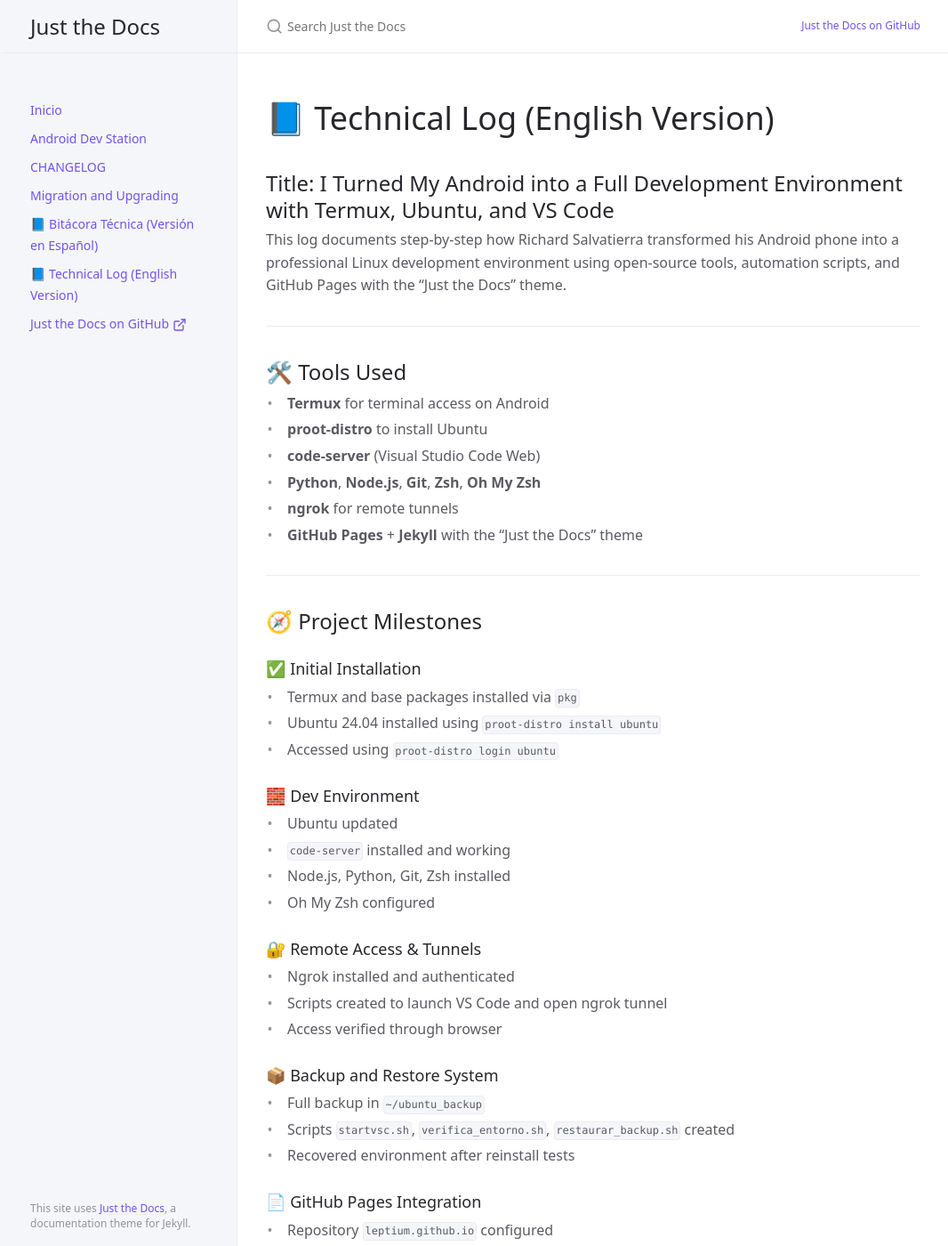
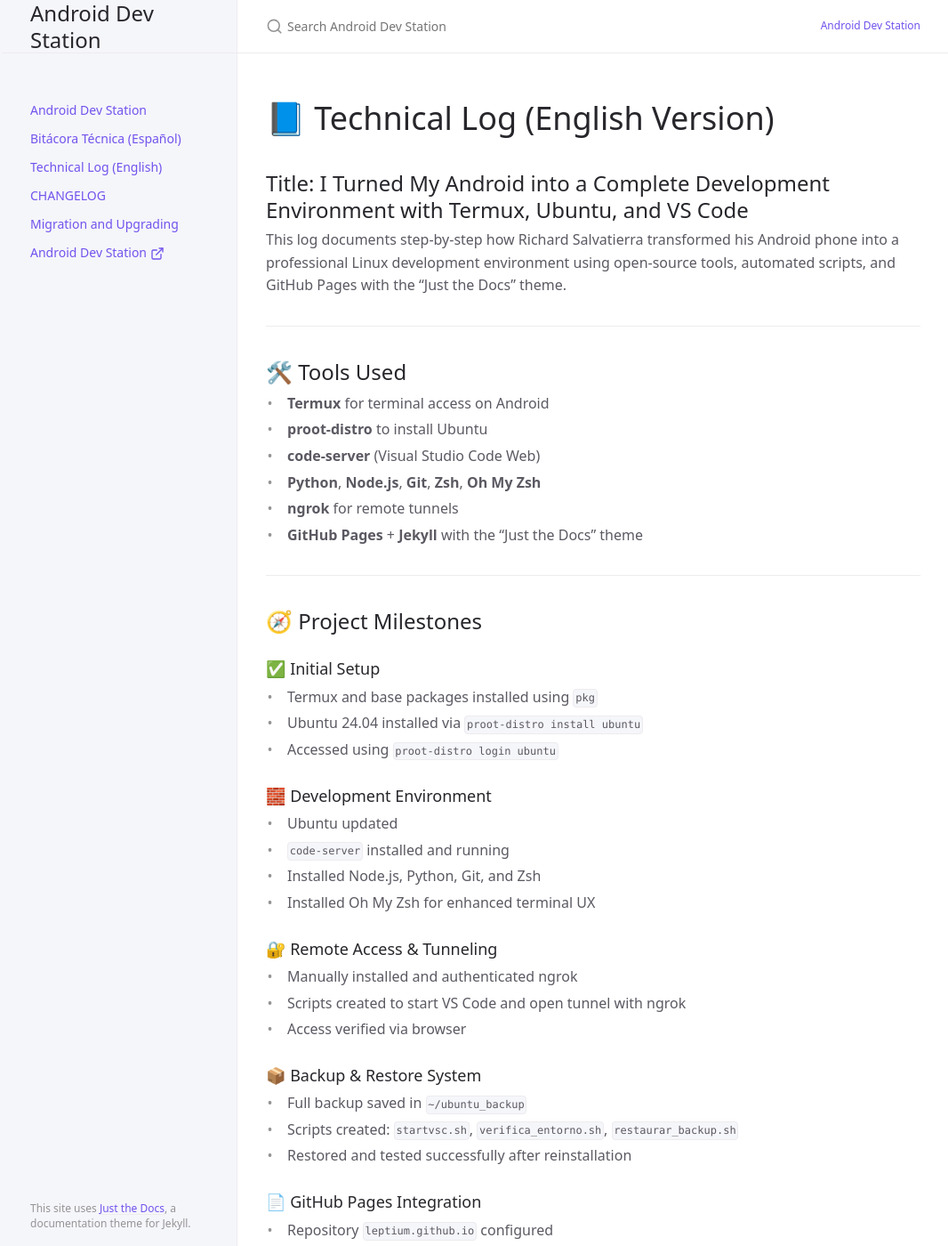
Before and after one commit to leptium/leptium.github.io, a Jekyll site: the page built from bitacora-en.md, in a window 1280 px wide and 1400 px high. Shown: the whole window at 89% size, without its empty margins (105-1171 px from the left). Built offline with Jekyll 4.4.1, drawn with Linux system fonts in a browser that asks for light colours; cached includes are drawn as plain includes; our own code applies the rules of GitHub Pages for plain Markdown files; some of the changed text lies outside the part shown.

```diff
--- a/_config.yml
+++ b/_config.yml
@@ -13,11 +13,11 @@
 # you will see them accessed via {{ site.title }}, {{ site.github_repo }}, and so on.
 # You can create any custom variable you would like, and they will be accessible
 # in the templates via {{ site.myvariable }}.
-title: Just the Docs
-description: A Jekyll theme for documentation
+title: Android Dev Station
+description: How I Turned an Android into a Professional Development Station
 baseurl: "" # the subpath of your site, e.g. /blog
-url: "https://just-the-docs.com" # the base hostname & protocol for your site, e.g. http://example.com
-repository: just-the-docs/just-the-docs # for github-metadata
+url: "https://leptium.github.io" # the base hostname & protocol for your site, e.g. http://example.com
+repository: leptium/leptium.github.io # for github-metadata
 
 permalink: pretty
 
@@ -110,8 +110,8 @@ heading_anchors: true
 
 # Aux links for the upper right navigation
 aux_links:
-  "Just the Docs on GitHub":
-    - "https://github.com/just-the-docs/just-the-docs"
+  "Android Dev Station":
+    - "https://github.com/leptium/leptium.github.io"
 
 # Makes Aux links open in a new tab. Default is false
 aux_links_new_tab: false
@@ -123,11 +123,19 @@ nav_enabled: true
 # Sort order for navigation links
 # nav_sort: case_insensitive # default, equivalent to nil
 nav_sort: case_sensitive # Capital letters sorted before lowercase
+nav:
+  - title: Inicio
+    url: /
+  - title: Bitácora Técnica (Español)
+    url: /bitacora-es
+  - title: Technical Log (English)
+    url: /bitacora-en
+
 
 # External navigation links
 nav_external_links:
-  - title: Just the Docs on GitHub
-    url: https://github.com/just-the-docs/just-the-docs
+  - title: Android Dev Station
+    url: https://github.com/leptium/leptium.github.io
 
 # Show navigation error report
 nav_error_report: true # default is false/nil.
@@ -143,19 +151,30 @@ liquid:
 back_to_top: true
 back_to_top_text: "Back to top"
 
-footer_content: 'Copyright &copy; 2017-2020 Patrick Marsceill. Distributed by an <a href="https://github.com/just-the-docs/just-the-docs/tree/main/LICENSE.txt">MIT license.</a> <a href="https://www.netlify.com/">This site is powered by Netlify.</a>'
+footer_content: >
+  Hecho con ❤️ por Richard E. Salvatierra-Ube.
+  Sitio generado con [Just the Docs](https://github.com/just-the-docs/just-the-docs) y hospedado en [GitHub Pages](https://pages.github.com/).
+  © 2025 | Todos los derechos reservados.
+
 
 # Footer last edited timestamp
 last_edit_timestamp: true # show or hide edit time - page must have `last_modified_date` defined in the frontmatter
 last_edit_time_format: "%b %e %Y at %I:%M %p" # uses ruby's time format: https://ruby-doc.org/stdlib-2.7.0/libdoc/time/rdoc/Time.html
 
 # Footer "Edit this page on GitHub" link text
-gh_edit_link: true # show or hide edit this page link
-gh_edit_link_text: "Edit this page on GitHub"
-gh_edit_repository: "https://github.com/just-the-docs/just-the-docs" # the github URL for your repo
-gh_edit_branch: "main" # the branch that your docs is served from
-# gh_edit_source: docs # the source that your files originate from
-gh_edit_view_mode: "tree" # "tree" or "edit" if you want the user to jump into the editor immediately
+# Footer last edited timestamp
+last_edit_timestamp: true
+last_edit_time_format: "%d/%m/%Y - %H:%M"
+
+# Footer "Edit this page on GitHub" link text
+gh_edit_link: true
+gh_edit_link_text: "✏️ Sugerir mejora en GitHub"
+gh_edit_repository: "https://github.com/leptium/leptium.github.io"
+gh_edit_branch: "main"
+# gh_edit_source: docs # descomentar si usas una subcarpeta como /docs
+gh_edit_view_mode: "tree"
+
+
 
 # Color scheme currently only supports "dark", "light"/nil (default), or a custom scheme that you define
 color_scheme: nil
--- a/bitacora-en.md
+++ b/bitacora-en.md
@@ -1,8 +1,14 @@
+---
+layout: default
+title: Technical Log (English)
+nav_order: 3
+---
+
 # 📘 Technical Log (English Version)
 
-## Title: I Turned My Android into a Full Development Environment with Termux, Ubuntu, and VS Code
+## Title: I Turned My Android into a Complete Development Environment with Termux, Ubuntu, and VS Code
 
-This log documents step-by-step how Richard Salvatierra transformed his Android phone into a professional Linux development environment using open-source tools, automation scripts, and GitHub Pages with the “Just the Docs” theme.
+This log documents step-by-step how Richard Salvatierra transformed his Android phone into a professional Linux development environment using open-source tools, automated scripts, and GitHub Pages with the "Just the Docs" theme.
 
 ---
 
@@ -13,53 +19,61 @@ This log documents step-by-step how Richard Salvatierra transformed his Android
 - **code-server** (Visual Studio Code Web)
 - **Python**, **Node.js**, **Git**, **Zsh**, **Oh My Zsh**
 - **ngrok** for remote tunnels
-- **GitHub Pages** + **Jekyll** with the “Just the Docs” theme
+- **GitHub Pages** + **Jekyll** with the "Just the Docs" theme
 
 ---
 
 ## 🧭 Project Milestones
 
-### ✅ Initial Installation
-- Termux and base packages installed via `pkg`
-- Ubuntu 24.04 installed using `proot-distro install ubuntu`
+### ✅ Initial Setup
+- Termux and base packages installed using `pkg`
+- Ubuntu 24.04 installed via `proot-distro install ubuntu`
 - Accessed using `proot-distro login ubuntu`
 
-### 🧱 Dev Environment
+### 🧱 Development Environment
 - Ubuntu updated
-- `code-server` installed and working
-- Node.js, Python, Git, Zsh installed
-- Oh My Zsh configured
+- `code-server` installed and running
+- Installed Node.js, Python, Git, and Zsh
+- Installed Oh My Zsh for enhanced terminal UX
 
-### 🔐 Remote Access & Tunnels
-- Ngrok installed and authenticated
-- Scripts created to launch VS Code and open ngrok tunnel
-- Access verified through browser
+### 🔐 Remote Access & Tunneling
+- Manually installed and authenticated ngrok
+- Scripts created to start VS Code and open tunnel with ngrok
+- Access verified via browser
 
-### 📦 Backup and Restore System
-- Full backup in `~/ubuntu_backup`
-- Scripts `startvsc.sh`, `verifica_entorno.sh`, `restaurar_backup.sh` created
-- Recovered environment after reinstall tests
+### 📦 Backup & Restore System
+- Full backup saved in `~/ubuntu_backup`
+- Scripts created: `startvsc.sh`, `verifica_entorno.sh`, `restaurar_backup.sh`
+- Restored and tested successfully after reinstallation
 
 ### 📄 GitHub Pages Integration
 - Repository `leptium.github.io` configured
-- “Just the Docs” Jekyll theme applied
-- `index.md` updated with links to both logs
+- Jekyll theme "Just the Docs" installed
+- `index.md` published with links to logs
 
 ---
 
 ## 🧪 Final Diagnostic Summary
 
-| Component        | Status |
-|------------------|--------|
-| Ubuntu           | ✅     |
-| code-server      | ✅     |
-| Zsh + Oh-My-Zsh  | ✅     |
-| ngrok            | ✅     |
-| Automation       | ✅     |
-| GitHub Pages     | ✅     |
+| Component             | Status   |
+|-----------------------|----------|
+| Ubuntu                | ✅ Successfully installed |
+| VS Code (code-server) | ✅ Running on localhost |
+| Zsh + Oh My Zsh       | ✅ Active and customized |
+| ngrok                 | ✅ Authenticated and functional |
+| Management Scripts    | ✅ startvsc.sh, verifica_entorno.sh, restaurar_backup.sh |
+| GitHub Pages          | ✅ Online with Just the Docs |
 
 ---
 
-## 📝 Final Notes
+## ✍️ Next Steps
 
-- Entire environment backed up in `
+- [ ] Add more technical documentation for each section
+- [ ] Include screenshots of the functional environment
+- [ ] Translate new sections into Spanish for `bitacora-es.md`
+- [ ] Publish weekly updates and improvements
+
+---
+
+🚀 *"Turning a limitation into an opportunity is the art of the self-taught engineer."*
+— Richard Salvatierra
```
Also changed, not shown: bitacora-es.md (+27 -2 lines), bitacoras-en.md (deleted, +0 -11 lines), index.md (+1 -3 lines).
